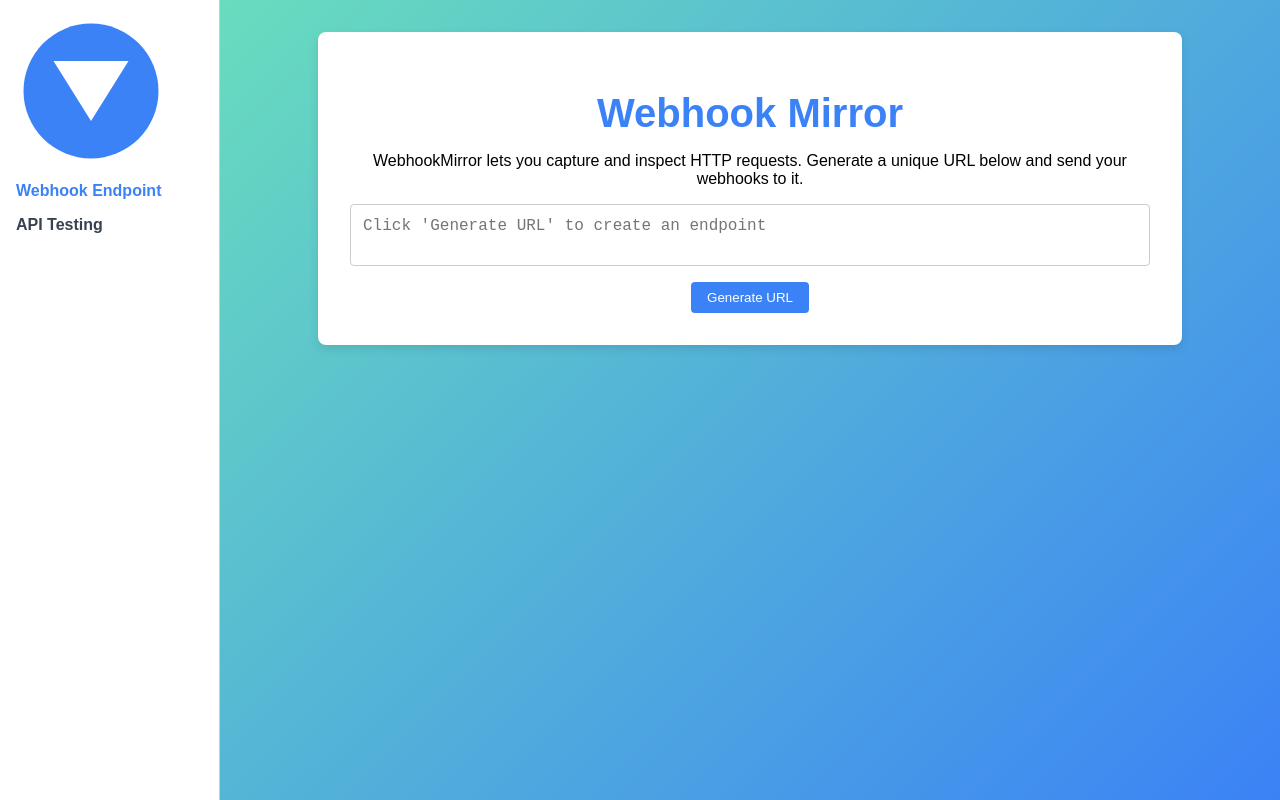
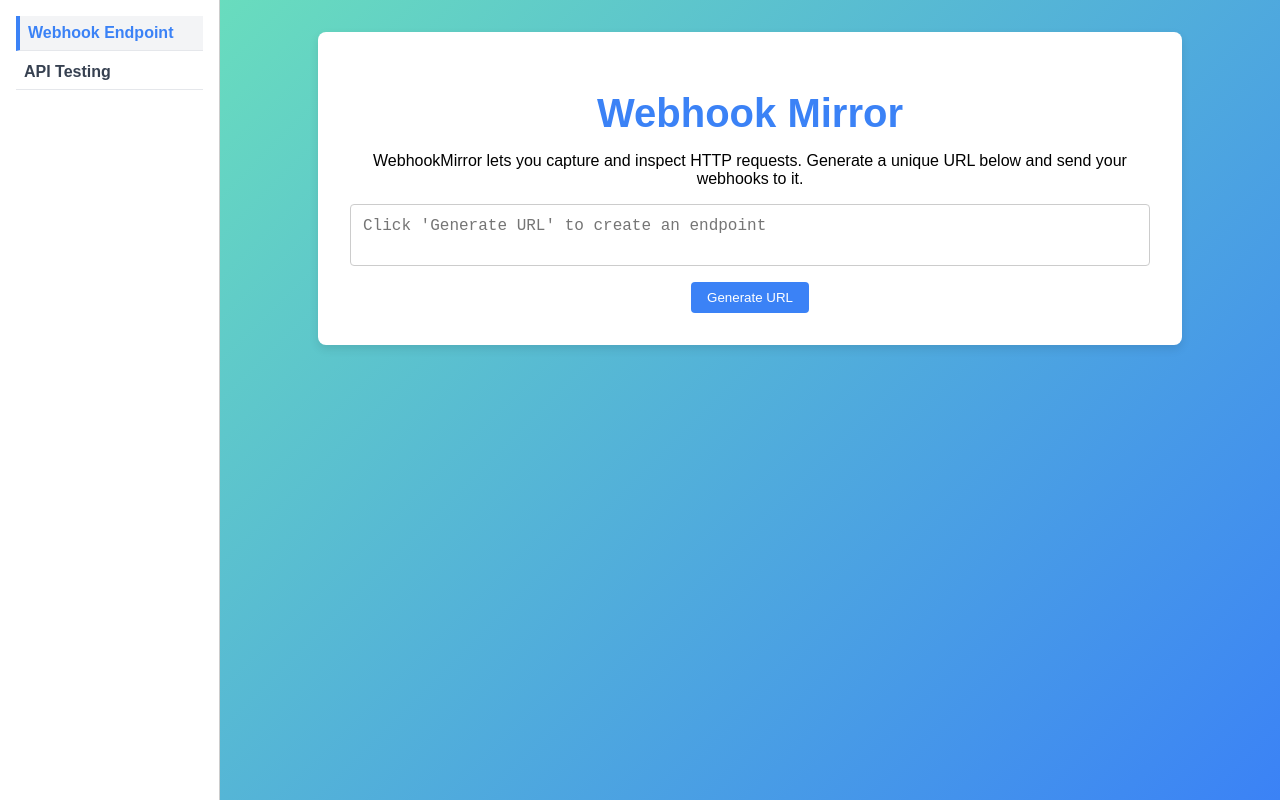
Before and after one commit to Ritwik-Shandilya/WebhookMirror, a React (Vite) app in the folder frontend/: page / in a window 1280 px wide. Built offline with nearby package versions, Linux system fonts and the light colour scheme.

Commit message:
Remove logo and style sidebar

```diff
--- a/frontend/src/index.css
+++ b/frontend/src/index.css
@@ -162,20 +162,18 @@
   box-sizing: border-box;
 }
 
-.sidebar .logo img {
-  width: 150px;
-  display: block;
-  margin-bottom: 1rem;
-}
-
 .nav-item {
-  margin-bottom: 1rem;
+  padding: 0.5rem;
+  margin-bottom: 0.25rem;
+  border-bottom: 1px solid #e5e7eb;
   cursor: pointer;
   font-weight: 600;
   color: #374151;
 }
 
 .nav-item.active {
+  background: #f3f4f6;
+  border-left: 4px solid #3b82f6;
   color: #3b82f6;
 }
 
--- a/frontend/src/pages/LandingPage.tsx
+++ b/frontend/src/pages/LandingPage.tsx
@@ -8,9 +8,6 @@
   return (
       <div className="layout">
         <div className="sidebar">
-        <div className="logo">
-          <img src="/logo.svg" alt="WebhookMirror logo" />
-        </div>
           <div
             className={`nav-item ${active === 'webhook' ? 'active' : ''}`}
             onClick={() => setActive('webhook')}
```
Lines whose indentation alone changed are shown as unchanged.
